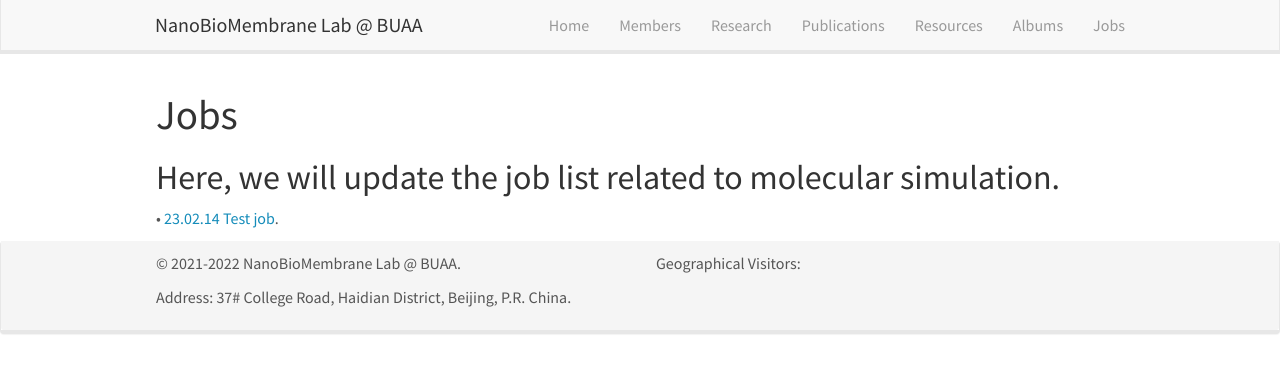
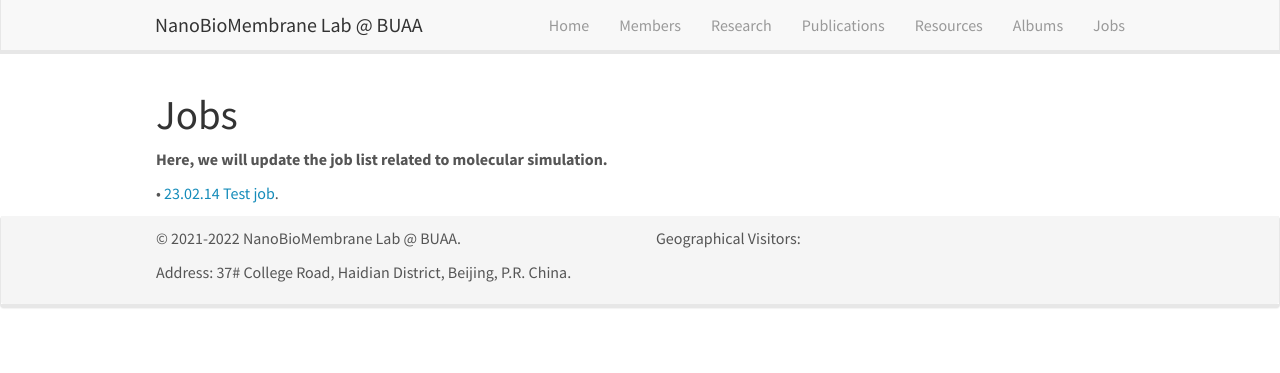
Before and after one commit to linxubo/linxubo.github.io, a Jekyll site: the page built from _pages/jobs.md, in a window 1280 px wide. Shown: the top 373 px of the page. Built offline with Jekyll 4.4.1, drawn with Linux system fonts in a browser that asks for light colours; nearby versions of some CDN libraries; a script that is not in the unit is left out.

Commit message:
Update jobs.md

```diff
--- a/_pages/jobs.md
+++ b/_pages/jobs.md
@@ -8,6 +8,6 @@ permalink: /jobs/
 
 # Jobs
 
-## Here, we will update the job list related to molecular simulation.
+**Here, we will update the job list related to molecular simulation.**
 
 • [23.02.14 Test job]({{ site.baseurl }}/jobs/23-02-14-test.md).
```
